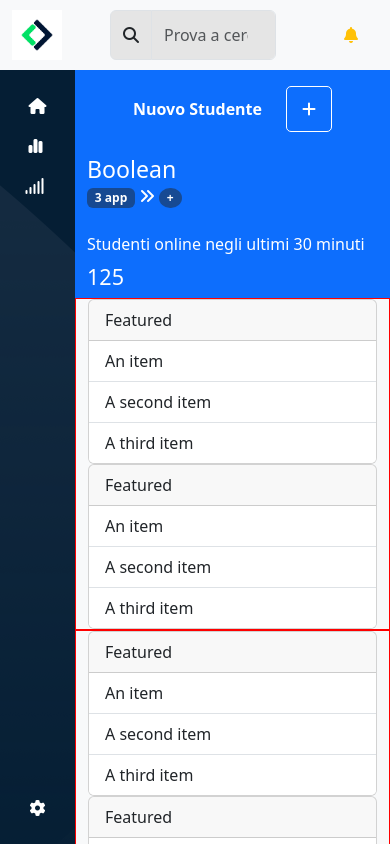
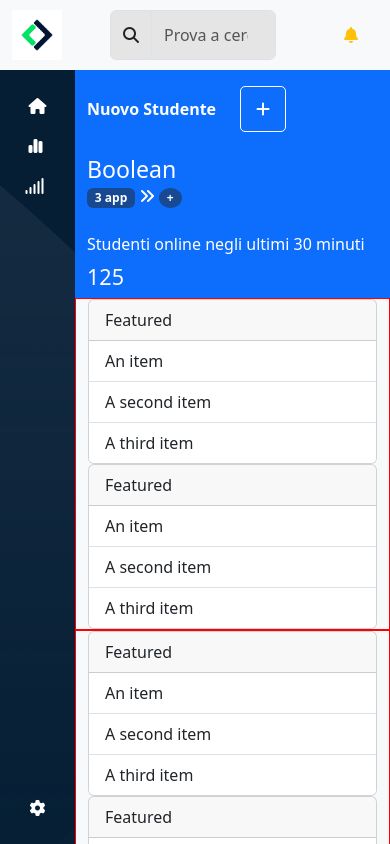
Before and after one commit to nicolozibra1/html-css-bootstrap-dashboard, a plain HTML site: page index.html in a window 390 px wide. Drawn offline with nearby package versions, Linux system fonts and the light colour scheme.

```diff
--- a/css/style.css
+++ b/css/style.css
@@ -58,5 +58,6 @@ main{
 @media screen and (min-width: 768px){
     .zz-col{
         order: 2;
+        justify-content: center;
     }
 }
--- a/index.html
+++ b/index.html
@@ -69,7 +69,7 @@
                     <div class="row d-flex flex-row">
 
                         <!-- NEW STUDENT -->
-                        <div class="zz-col col-12 col-md-4 d-flex align-items-center justify-content-center py-3">
+                        <div class="zz-col col-12 col-md-4 d-flex align-items-center py-3">
                             <span class="pe-4 fw-semibold">Nuovo Studente</span>
                             <a class="zz-btn" type="button" data-bs-toggle="offcanvas" data-bs-target="#offcanvasRight" aria-controls="offcanvasRight"><i class="fa-solid fa-plus"></i></a>
                             <!-- CANVAS -->
```
